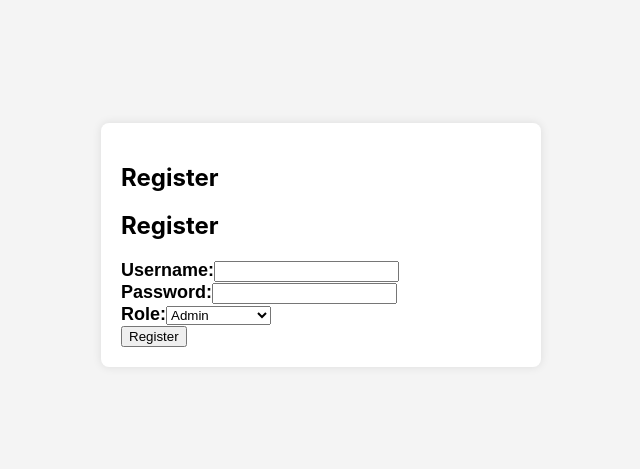
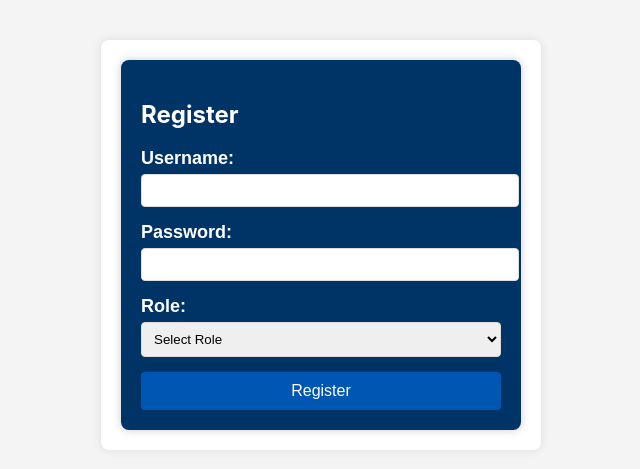
Before and after one commit to Pheanith/Hotel-Management-System, a React (Create React App) app in the folder frontend/: page /register in a window 1280 px wide. Shown: the part 155-624 px from the top of the page, without its empty margins (319-959 px from the left). Built offline with nearby package versions, Linux system fonts and the light colour scheme; a web font is replaced by a local one.

Commit message:
finshed auth

```diff
--- a/frontend/src/components/Login.jsx
+++ b/frontend/src/components/Login.jsx
@@ -1,5 +1,7 @@
+// src/pages/Login&Rgister/Login.jsx
 import React, { useState } from 'react';
 import axios from 'axios';
+import './Login.css'; // Import the CSS file
 
 const Login = () => {
   const [username, setUsername] = useState('');
@@ -14,17 +16,17 @@ const Login = () => {
         username,
         password
       });
-      setMessage(response.data);
+      setMessage('Login successful!'); // Update message on success
     } catch (error) {
       setMessage(error.response?.data || 'An error occurred');
     }
   };
 
   return (
-    <div>
+    <div className="login-container">
       <h2>Login</h2>
-      <form onSubmit={handleLogin}>
-        <div>
+      <form onSubmit={handleLogin} className="login-form">
+        <div className="form-group">
           <label htmlFor="username">Username:</label>
           <input
             type="text"
@@ -34,7 +36,7 @@ const Login = () => {
             required
           />
         </div>
-        <div>
+        <div className="form-group">
           <label htmlFor="password">Password:</label>
           <input
             type="password"
@@ -44,9 +46,9 @@ const Login = () => {
             required
           />
         </div>
-        <button type="submit">Login</button>
+        <button type="submit" className="login-btn">Login</button>
       </form>
-      {message && <p>{message}</p>}
+      {message && <p className="message">{message}</p>}
     </div>
   );
 };
--- a/frontend/src/components/Register.jsx
+++ /dev/null
@@ -1,68 +0,0 @@
-import React, { useState } from 'react';
-import axios from 'axios';
-
-const Register = () => {
-  const [username, setUsername] = useState('');
-  const [password, setPassword] = useState('');
-  const [role, setRole] = useState('Admin');
-  const [message, setMessage] = useState('');
-
-  const handleRegister = async (e) => {
-    e.preventDefault();
-
-    try {
-      const response = await axios.post('http://localhost:5000/auth/register', {
-        username,
-        password,
-        role
-      });
-      setMessage(response.data);
-    } catch (error) {
-      setMessage(error.response?.data || 'An error occurred');
-    }
-  };
-
-  return (
-    <div>
-      <h2>Register</h2>
-      <form onSubmit={handleRegister}>
-        <div>
-          <label htmlFor="username">Username:</label>
-          <input
-            type="text"
-            id="username"
-            value={username}
-            onChange={(e) => setUsername(e.target.value)}
-            required
-          />
-        </div>
-        <div>
-          <label htmlFor="password">Password:</label>
-          <input
-            type="password"
-            id="password"
-            value={password}
-            onChange={(e) => setPassword(e.target.value)}
-            required
-          />
-        </div>
-        <div>
-          <label htmlFor="role">Role:</label>
-          <select
-            id="role"
-            value={role}
-            onChange={(e) => setRole(e.target.value)}
-            required
-          >
-            <option value="Admin">Admin</option>
-            <option value="Simple Admin">Simple Admin</option>
-          </select>
-        </div>
-        <button type="submit">Register</button>
-      </form>
-      {message && <p>{message}</p>}
-    </div>
-  );
-};
-
-export default Register;
--- a/frontend/src/layouts/AuthLayout.css
+++ b/frontend/src/layouts/AuthLayout.css
@@ -0,0 +1,16 @@
+/* src/layouts/AuthLayout.css */
+.auth-layout-container {
+  display: flex;
+  flex-direction: column;
+  height: 100vh;
+  background-color: #003366; /* Dark Blue background */
+  color: white;
+}
+
+.auth-layout-content {
+  flex-grow: 1;
+  display: flex;
+  justify-content: center;
+  align-items: center;
+  padding: 20px;
+}
--- /dev/null
+++ b/frontend/src/pages/Login&Rgister/Login.css
@@ -0,0 +1,49 @@
+/* src/pages/Login&Rgister/Login.css */
+.login-container {
+  background-color: #003366; /* Dark Blue background */
+  color: white;
+  padding: 20px;
+  border-radius: 8px;
+  max-width: 400px;
+  margin: auto;
+  box-shadow: 0 0 10px rgba(0, 0, 0, 0.2);
+}
+
+.login-form {
+  display: flex;
+  flex-direction: column;
+}
+
+.form-group {
+  margin-bottom: 15px;
+}
+
+label {
+  margin-bottom: 5px;
+  display: block;
+}
+
+input {
+  width: 100%;
+  padding: 8px;
+  border: 1px solid #ddd;
+  border-radius: 4px;
+}
+
+button.login-btn {
+  background-color: #0056b3; /* Slightly lighter blue for the button */
+  color: white;
+  border: none;
+  padding: 10px;
+  border-radius: 4px;
+  cursor: pointer;
+  font-size: 16px;
+}
+
+button.login-btn:hover {
+  background-color: #004494; /* Darker blue on hover */
+}
+
+.message {
+  margin-top: 10px;
+}
--- a/frontend/src/pages/Login&Rgister/Login.jsx
+++ b/frontend/src/pages/Login&Rgister/Login.jsx
@@ -1,13 +1,56 @@
-import React from 'react';
-import Login from '../../components/Login'; // Adjust path if necessary
+// src/pages/Login&Rgister/Login.jsx
+import React, { useState } from 'react';
+import axios from 'axios';
+import './Login.css'; // Import the CSS file
 
-const LoginPage = () => {
+const Login = () => {
+  const [username, setUsername] = useState('');
+  const [password, setPassword] = useState('');
+  const [message, setMessage] = useState('');
+
+  const handleLogin = async (e) => {
+    e.preventDefault();
+
+    try {
+      const response = await axios.post('http://localhost:5000/auth/login', {
+        username,
+        password
+      });
+      setMessage('Login successful!'); // Update message on success
+    } catch (error) {
+      setMessage(error.response?.data || 'An error occurred');
+    }
+  };
+
   return (
-    <div>
+    <div className="login-container">
       <h2>Login</h2>
-      <Login />
+      <form onSubmit={handleLogin} className="login-form">
+        <div className="form-group">
+          <label htmlFor="username">Username:</label>
+          <input
+            type="text"
+            id="username"
+            value={username}
+            onChange={(e) => setUsername(e.target.value)}
+            required
+          />
+        </div>
+        <div className="form-group">
+          <label htmlFor="password">Password:</label>
+          <input
+            type="password"
+            id="password"
+            value={password}
+            onChange={(e) => setPassword(e.target.value)}
+            required
+          />
+        </div>
+        <button type="submit" className="login-btn">Login</button>
+      </form>
+      {message && <p className="message">{message}</p>}
     </div>
   );
 };
 
-export default LoginPage;
+export default Login;
--- /dev/null
+++ b/frontend/src/pages/Login&Rgister/Register.css
@@ -0,0 +1,49 @@
+/* src/pages/Login&Rgister/Register.css */
+.register-container {
+  background-color: #003366; /* Dark Blue background */
+  color: white;
+  padding: 20px;
+  border-radius: 8px;
+  max-width: 400px;
+  margin: auto;
+  box-shadow: 0 0 10px rgba(0, 0, 0, 0.2);
+}
+
+.register-form {
+  display: flex;
+  flex-direction: column;
+}
+
+.form-group {
+  margin-bottom: 15px;
+}
+
+label {
+  margin-bottom: 5px;
+  display: block;
+}
+
+input, select {
+  width: 100%;
+  padding: 8px;
+  border: 1px solid #ddd;
+  border-radius: 4px;
+}
+
+button.register-btn {
+  background-color: #0056b3; /* Slightly lighter blue for the button */
+  color: white;
+  border: none;
+  padding: 10px;
+  border-radius: 4px;
+  cursor: pointer;
+  font-size: 16px;
+}
+
+button.register-btn:hover {
+  background-color: #004494; /* Darker blue on hover */
+}
+
+.message {
+  margin-top: 10px;
+}
--- a/frontend/src/pages/Login&Rgister/Register.jsx
+++ b/frontend/src/pages/Login&Rgister/Register.jsx
@@ -1,13 +1,73 @@
-import React from 'react';
-import Register from '../../components/Register'; // Adjust path if necessary
+// src/pages/Login&Rgister/Register.jsx
+import React, { useState } from 'react';
+import axios from 'axios';
+import './Register.css'; // Import the CSS file for styling
 
-const RegisterPage = () => {
+const Register = () => {
+  const [username, setUsername] = useState('');
+  const [password, setPassword] = useState('');
+  const [role, setRole] = useState(''); // State for role selection
+  const [message, setMessage] = useState('');
+
+  const handleRegister = async (e) => {
+    e.preventDefault();
+
+    try {
+      const response = await axios.post('http://localhost:5000/auth/register', {
+        username,
+        password,
+        role // Include role in the request
+      });
+      setMessage('Registration successful!');
+      // Redirect to login page or another page if needed
+    } catch (error) {
+      setMessage(error.response?.data || 'An error occurred');
+    }
+  };
+
   return (
-    <div>
+    <div className="register-container">
       <h2>Register</h2>
-      <Register />
+      <form onSubmit={handleRegister} className="register-form">
+        <div className="form-group">
+          <label htmlFor="username">Username:</label>
+          <input
+            type="text"
+            id="username"
+            value={username}
+            onChange={(e) => setUsername(e.target.value)}
+            required
+          />
+        </div>
+        <div className="form-group">
+          <label htmlFor="password">Password:</label>
+          <input
+            type="password"
+            id="password"
+            value={password}
+            onChange={(e) => setPassword(e.target.value)}
+            required
+          />
+        </div>
+        <div className="form-group">
+          <label htmlFor="role">Role:</label>
+          <select
+            id="role"
+            value={role}
+            onChange={(e) => setRole(e.target.value)}
+            required
+          >
+            <option value="">Select Role</option>
+            <option value="Admin">Admin</option>
+            <option value="Simple Admin">Simple Admin</option>
+            {/* Add more roles here if needed */}
+          </select>
+        </div>
+        <button type="submit" className="register-btn">Register</button>
+      </form>
+      {message && <p className="message">{message}</p>}
     </div>
   );
 };
 
-export default RegisterPage;
+export default Register;
```
